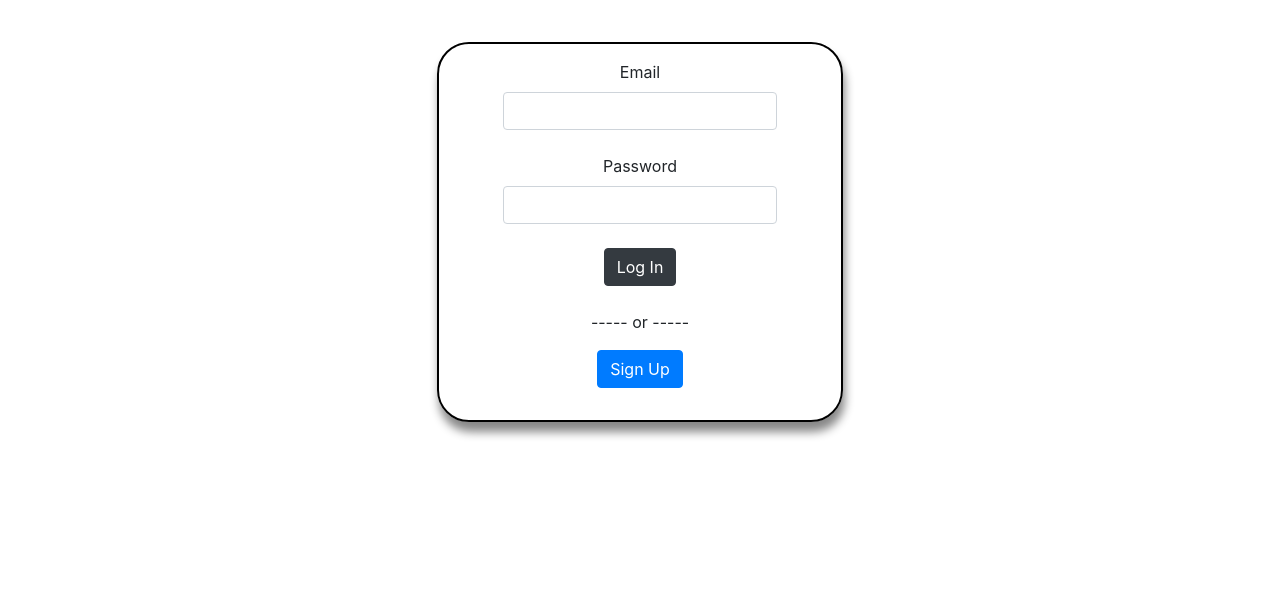
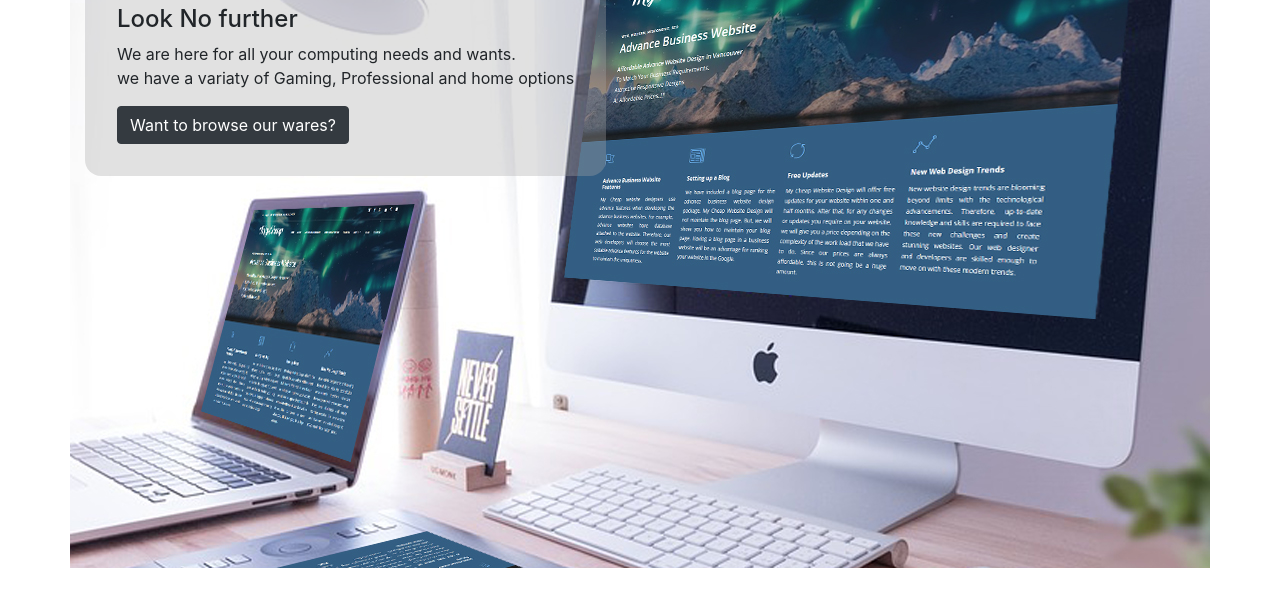
Before and after one commit to wisperMC4/WebProject2020, a plain HTML site: page index.html in a window 1280 px wide. Shown: the part 208-800 px from the top of the page. Drawn offline with nearby package versions, Linux system fonts and the light colour scheme.

Commit message:
Add files via upload

```diff
--- a/Login.html
+++ b/index.html
@@ -1,10 +1,10 @@
 <!DOCTYPE html>
 	<head>
-        <title>Login</title>
+        <title>Home Page</title>
         <link rel="stylesheet" href="https://cdn.jsdelivr.net/npm/bootstrap@4.5.3/dist/css/bootstrap.min.css" integrity="sha384-TX8t27EcRE3e/ihU7zmQxVncDAy5uIKz4rEkgIXeMed4M0jlfIDPvg6uqKI2xXr2" crossorigin="anonymous">
         <link rel="stylesheet" href="lib/style.css">
+	</head>
 
-	</head>
     <body>
       <header>
         <div class="container">
@@ -22,7 +22,7 @@
               </div>
             </div>
             <div class="col-8">
-              <a href="Index.html"><h1 class="TopHead LogoLink">Jamies Computers</h1></a>
+              <a href="index.html"><h1 class="TopHead LogoLink">Jamies Computers</h1></a>
             </div>
             <div class="col">
               <a id="checkoutAc" ><button type="button" class="btn btn-secondary m1-2 TopHead">
@@ -33,7 +33,6 @@
           </div>
         </div>
       </header>
-
       <header>
         <nav class="navbar navbar-expand-lg navbar-dark bg-dark">
           <button class="navbar-toggler" type="button" data-toggle="collapse" data-target="#navbarNavAltMarkup" aria-controls="navbarNavAltMarkup" aria-expanded="false" aria-label="Toggle navigation">
@@ -41,9 +40,9 @@
           </button>
           <div class="collapse navbar-collapse" id="navbarNavAltMarkup">
             <div class="navbar-nav mx-auto">
-              <a class="nav-item nav-link" href="Shop.html">Home Computer</a>
-              <a class="nav-item nav-link" href="Shop.html">Gaming</a>
-              <a class="nav-item nav-link" href="Shop.html">Professional</a>
+              <a class="nav-item nav-link head" href="Shop.html">Home Computer</a>
+              <a class="nav-item nav-link head" href="Shop.html">Gaming</a>
+              <a class="nav-item nav-link head" href="Shop.html">Professional</a>
               <a class="nav-item nav-link head" href="AboutUs.html">More info</a>
             </div>
           </div>
@@ -51,20 +50,15 @@
       </header>
 
       <main>
-        <div id="login" class="container">
-          <br><h2>Login</h2><br>
-          <div class="alert alert-danger d-none" id="loginER">The email or password that you have entered is not correct.<br><a href="#">Forgot your password?</a> </div>
-            <form name="Login" id="LoginContainer">
-              <label>Email</label><br>
-              <input type="email" class="form-control loginForm" name="Email" required>
-              <br>
-              <label>Password</label><br>
-              <input type="password" class="form-control loginForm" name="Enter Password" required>
-              <br>
-              <input id="login" type="submit" class="btn btn-dark" value="Log In"><br>
-              <br><p>----- or -----</p>
-              <a href="Signup.html" class="btn btn-primary"> Sign Up</a>
-            </form>
+        <div class="container mainback">
+          <div id="openMessage">
+            <div id="textStyle">
+              <h3>Looking For a Computer?</h3>
+              <h4>Look No further</h4>
+              <p>We are here for all your computing needs and wants.<br> we have a variaty of Gaming, Professional and home options</p>
+              <a href="shop.html"><button class="btn btn-dark">Want to browse our wares?</button></a>
+            </div>
+          </div>
         </div>
       </main>
     </body>
```
Also changed, not shown: AboutUs.html (+1 -1 lines), Checkout.html (+1 -1 lines), Shop.html (+1 -1 lines), Signup.html (+1 -1 lines), userDetails.html (+1 -1 lines).
